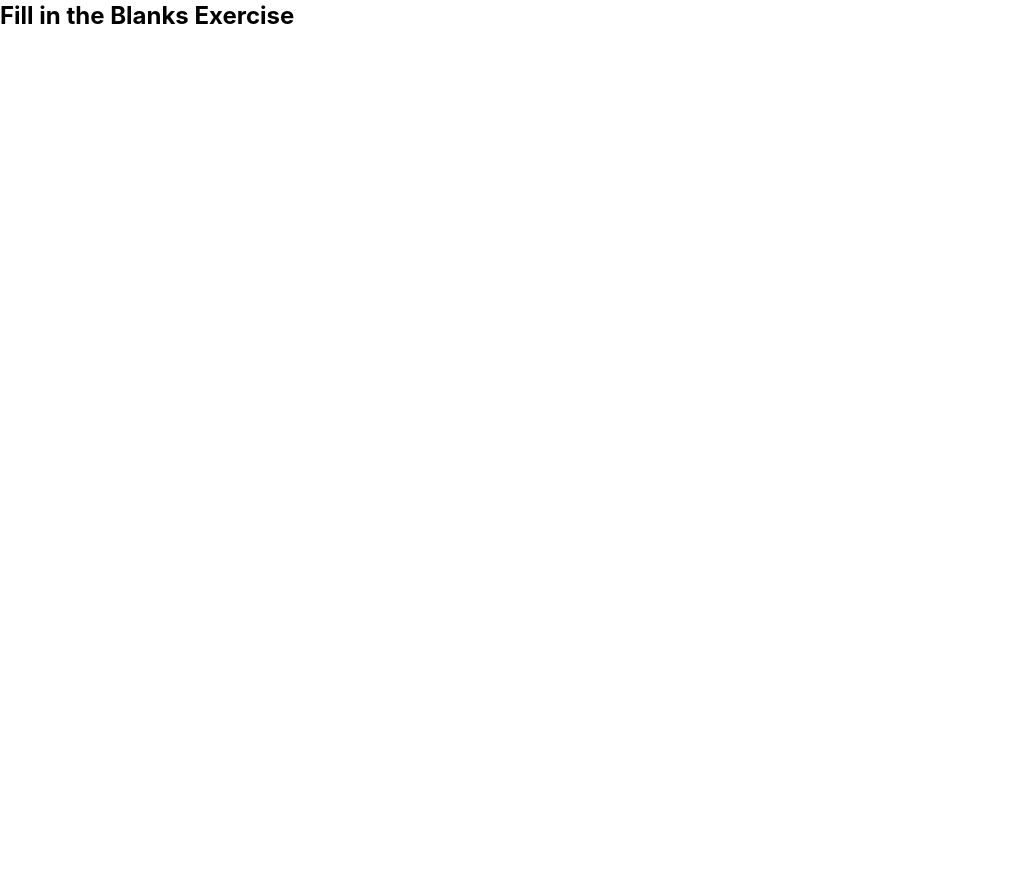
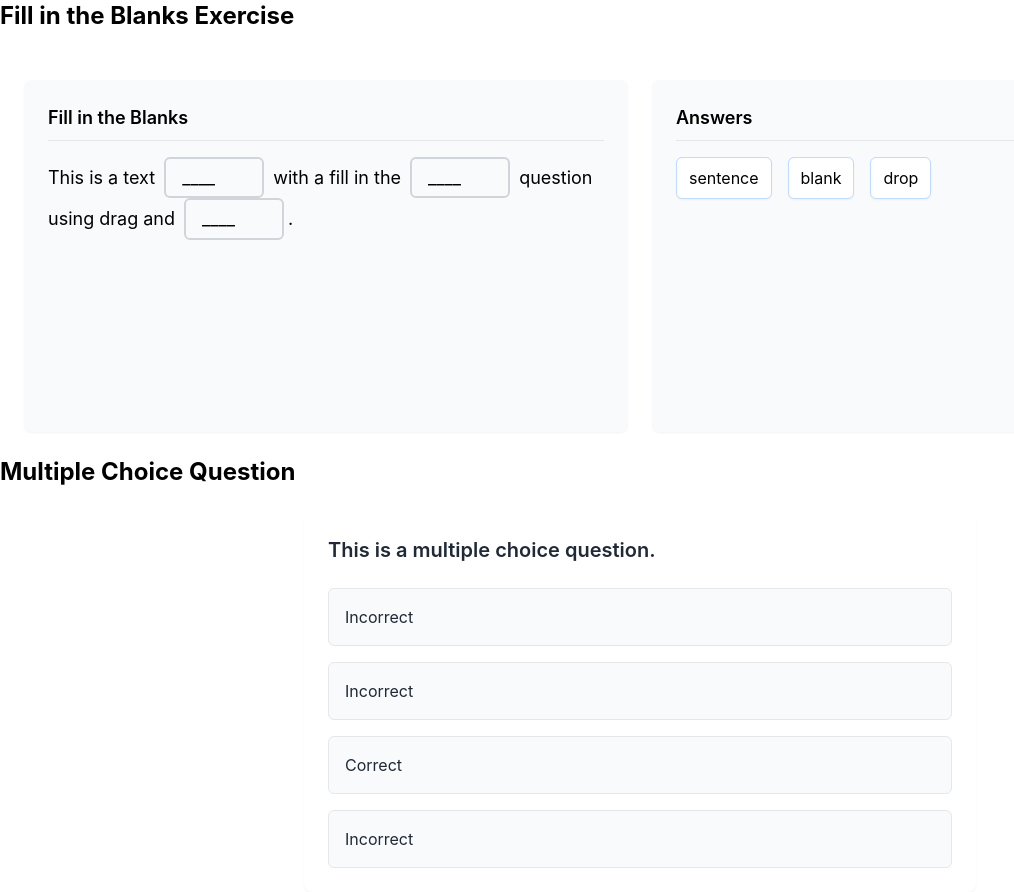
Before and after one commit to arkaik2k01/STEAM-Education, a React (Create React App) app in the folder steamedapp/: page / in a window 1280 px wide. Shown: the whole page, without its empty margins (0-1014 px from the left). Before the commit the page ends 800 px from the top, so only its background shows below. Built offline with nearby package versions, Linux system fonts and the light colour scheme.

Commit message:
Working FIB & MCQ
Tested MCQ as well as FIB. FIB needs some refinement such as checking correct answers, as well as some animation clean up

```diff
--- a/steamedapp/src/App.js
+++ b/steamedapp/src/App.js
@@ -1,13 +1,15 @@
-import logo from './logo.svg';
 import './App.css';
 import FillInTheBlank from './components/FillInTheBlank/FillInTheBlank';
+import { MCQuestion } from './components/MCQuestion';
 
 function App() {
   return (
     <div className="container mx-auto">
-    <h1 className="text-2xl font-bold mb-6">Fill in the Blanks Exercise</h1>
-    <FillInTheBlank />
-  </div>
+      <h1 className="text-2xl font-bold mb-6">Fill in the Blanks Exercise</h1>
+      <FillInTheBlank />
+      <h1 className='text-2xl font-bold mb-6'>Multiple Choice Question</h1>
+      <MCQuestion />
+    </div>
   );
 }
 
--- a/steamedapp/src/components/FillInTheBlank/FillInTheBlank.js
+++ b/steamedapp/src/components/FillInTheBlank/FillInTheBlank.js
@@ -2,15 +2,9 @@ import React, { useState, useEffect } from 'react';
 import { DndContext, closestCenter } from '@dnd-kit/core';
 import { DraggableKeyword } from './DraggableKeyword';
 import { DroppableText } from './DroppableText';
-import { fetchFIBContent } from '../util/fetchFIBContent';
+import { fetchFIBContent, testData } from '../util/fetchFIBContent';
 
 const FillInTheBlank = () => {
-    // **** DEBUG ****
-    const testData = {
-        text: 'This is a text ____ with a fill in the ____ question using drag and ____.',
-        keywords: ['sentence', 'blank', 'drop'],
-    }
-
     // State to store the keywords
     const [content, setContent] = useState({ text: '', keywords: [] });
     const [answers, setAnswers] = useState({});
@@ -62,24 +56,11 @@ const FillInTheBlank = () => {
     * within it. DroppableText represents the drop zones for our DraggableKeywords. We map through all
     * textSegments, stopping at every blank to add a DroppableText component. We add draggableKeywords
     * to the side of the text. */
-    return
-    (<DndContext closestCenter={closestCenter} onDragEnd={handleDragEnd}>
+    return(
+    <DndContext closestCenter={closestCenter} onDragEnd={handleDragEnd}>
         {/* Create table to hold contents */}
         <div className='grid grid-cols-1 md:grid-cols-2 gap-6 p-6 min-h-[400px]'>
-            {/* Keywords, left side */}
-            <div className='bg-gray-50 rounded-lg p-6 shadow-sm'>
-                <h3 className='text-lg font-semibold mb-4 border-b pb-2'>
-                    Answers
-                </h3>
-                <div className='flex gap-4 flex-wrap'>
-                    {/* Map through answers and create DroppableKeyword components */}
-                    {content.keywords.map((keyword, index) => (
-                        <DraggableKeyword keyword={keyword} id={`keyword-${index}`} key={index} />
-                    ))}
-                </div>
-            </div>
-
-            {/* Text, right side */}
+            {/* Text, left side */}
             <div className='bg-gray-50 rounded-lg p-6 shadow-sm'>
                 <h3 className="text-lg font-semibold mb-4 border-b pb-2">
                     Fill in the Blanks
@@ -98,6 +79,19 @@ const FillInTheBlank = () => {
                     ))}
                 </div>
             </div>
+
+            {/* Keywords, right side */}
+            <div className='bg-gray-50 rounded-lg p-6 shadow-sm'>
+                <h3 className='text-lg font-semibold mb-4 border-b pb-2'>
+                    Answers
+                </h3>
+                <div className='flex gap-4 flex-wrap'>
+                    {/* Map through answers and create DroppableKeyword components */}
+                    {content.keywords.map((keyword, index) => (
+                        <DraggableKeyword keyword={keyword} id={`keyword-${index}`} key={index} />
+                    ))}
+                </div>
+            </div>
         </div>
     </DndContext>
     );
--- /dev/null
+++ b/steamedapp/src/components/MCQuestion.js
@@ -0,0 +1,100 @@
+import React, { useState, useEffect } from "react";
+import { testData, fetchMCQuestion } from "./util/fetchMCQuestion";
+
+// Endpoint URL is assigned on the module page
+export const MCQuestion = ({ endpoint }) => {
+  const [questions, setQuestion] = useState(null);
+  const [feedback, setFeedback] = useState({}); // Tracks feedback for each answer
+  const [loading, setLoading] = useState(true);
+  const [error, setError] = useState(null);
+
+  // Fetch question and answer
+  useEffect(() => {
+    setQuestion(testData);
+    setLoading(false);
+
+    // const fetchQuestion = async () => {
+    //   try {
+    //     setLoading(true);
+    //     const data = await fetchMCQuestion(endpoint);
+    //     setQuestion(data);
+    //   } catch (error) {
+    //     console.error("Error fetching question data:", error);
+    //   } finally {
+    //     setLoading(false);
+    //   }
+    // };
+
+    // fetchQuestion();
+  }, [endpoint]);
+
+  // Handle answer selection. On click of a answer, give feedback if the answer is correct or not
+  const handleAnswerClick = (index, isCorrect) => {
+    setFeedback(prev => ({
+      ...prev,
+      [index]: {
+        status: isCorrect ? "Correct" : "Incorrect",
+        isCorrect
+      }
+    }));
+  };
+
+  //Determine if the answer selected is correct and apply corresponding style
+  const getButtonStyles = (index) => {
+    if (!feedback[index]) {
+      return "bg-gray-50 hover:bg-gray-100 border-gray-200 text-gray-800";
+    }
+
+    return feedback[index].isCorrect
+      ? "bg-green-50 border-green-500 text-green-700"
+      : "bg-red-50 border-red-500 text-red-700";
+  };
+
+  // Loading message
+  if (loading) {
+    return (
+      <div className='flex items-center justify-center p-8'>
+        <div className='text-gray-600'>Loading question...</div>
+      </div>
+    );
+  }
+
+  //If this shows up something really bad happened
+  if (error) {
+    return (
+      <div className='p-4 bg-red-50 text-red-700 rounded-md'>
+        <div className='text-red-600'>Error: {error.message}</div>
+      </div>
+    );
+  }
+
+  return (
+    <div className='w-full max-w-2xl mx-auto p-6 bg-white rounded-lg shadow-sm'>
+      <h2 className='text-xl font-semibold text-gray-800 mb-6'>
+        {questions.question}
+      </h2>
+      <div className="space-y-4">
+        {questions.answers.map((answer, index) => (
+          <div key={index} className="flex items-center space-x-4">
+            <button
+              onClick={() => handleAnswerClick(index, answer.isCorrect)}
+              className={`flex-1 p-4 text-left rounded-md transition-all duration-200
+                ${getButtonStyles(index)} border`}
+              disabled={feedback[index]}
+            >
+              {answer.text}
+            </button>
+            {feedback[index] && (
+              <span className={`font-medium ${feedback[index].isCorrect
+                  ? "text-green-600"
+                  : "text-red-600"
+                }`}>
+                {feedback[index].isCorrect ? "✓" : "✗"}
+              </span>
+            )}
+          </div>
+        ))}
+      </div>
+    </div>
+  );
+};
--- a/steamedapp/src/components/MultChoice.js
+++ /dev/null
@@ -1,72 +0,0 @@
-import React, { useState, useEffect } from "react";
-
-// Endpoint URL is assigned on the module page
-const MultipleChoiceQuestion = ({ endpoint }) => {
-  const [questions, setQuestion] = useState(null);
-  const [feedback, setFeedback] = useState({}); // Tracks feedback for each answer
-
-  // Fetch question and answer
-  useEffect(() => {
-    const fetchQuestion = async () => {
-      try {
-        const response = await fetch(endpoint);
-        const data = await response.json();
-        setQuestion(data);
-      } catch (error) {
-        console.error("Error fetching question data:", error);
-      }
-    };
-
-    fetchQuestion();
-  }, [endpoint]);
-
-  // Handle answer selection. On click of a answer, give feedback if the answer is correct or not
-  const handleAnswerClick = (index, isCorrect) => {
-    setFeedback((prevFeedback) => ({
-      ...prevFeedback,
-      [index]: isCorrect ? "Correct" : "Incorrect",
-    }));
-  };
-
-  if (!questions) {
-    return <div>Loading question...</div>;
-  }
-
-  return (
-    <div>
-      <h2>{questions.question}</h2>
-      <ul style={{ listStyleType: "none", padding: 0 }}>
-        {questions.answers.map((answer, index) => (
-          <li key={index} style={{ marginBottom: "10px" }}>
-            <button
-              onClick={() => handleAnswerClick(index, answer.isCorrect)}
-              style={{
-                padding: "10px 15px",
-                cursor: "pointer",
-                backgroundColor: "#f0f0f0",
-                border: "1px solid #ccc",
-                borderRadius: "5px",
-                display: "inline-block",
-              }}
-            >
-              {answer.text}
-            </button>
-            {feedback[index] && (
-              <span
-                style={{
-                  marginLeft: "10px",
-                  color: feedback[index] === "Correct" ? "green" : "red",
-                  fontWeight: "bold",
-                }}
-              >
-                {feedback[index]}
-              </span>
-            )}
-          </li>
-        ))}
-      </ul>
-    </div>
-  );
-};
-
-export default MultipleChoiceQuestion;
--- a/steamedapp/src/components/util/fetchFIBContent.js
+++ b/steamedapp/src/components/util/fetchFIBContent.js
@@ -1,3 +1,9 @@
+//  *** DEBUG ***
+export const testData = {
+    text: 'This is a text ____ with a fill in the ____ question using drag and ____.',
+    keywords: ['sentence', 'blank', 'drop'],
+}
+
 // Gathers text content from the server
 export const fetchFIBContent = async (url) => {
     try {
--- /dev/null
+++ b/steamedapp/src/components/util/fetchMCQuestion.js
@@ -0,0 +1,24 @@
+// *** DEBUG ***
+export const testData = {
+    question: 'This is a multiple choice question.',
+    answers: [
+        { text: 'Incorrect', isCorrect: false },
+        { text: 'Incorrect', isCorrect: false },
+        { text: 'Correct', isCorrect: true },
+        { text: 'Incorrect', isCorrect: false },
+    ]
+}
+
+// Gathers question text and answers from backend, given a url
+export const fetchMCQuestion = async (url) => {
+    try {
+        const response = await fetch(url);
+        if (!response.ok) {
+            throw new Error('Failed to connect.');
+        }
+        const data = await response.json();
+        return data;
+    } catch (error) {
+        console.error('There was a error fetching module content:', error);
+    }
+}
```
